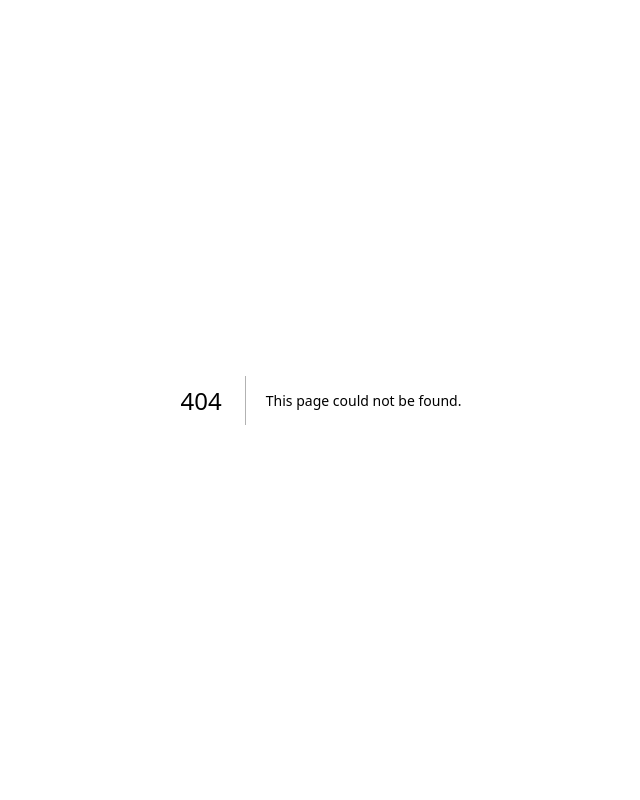
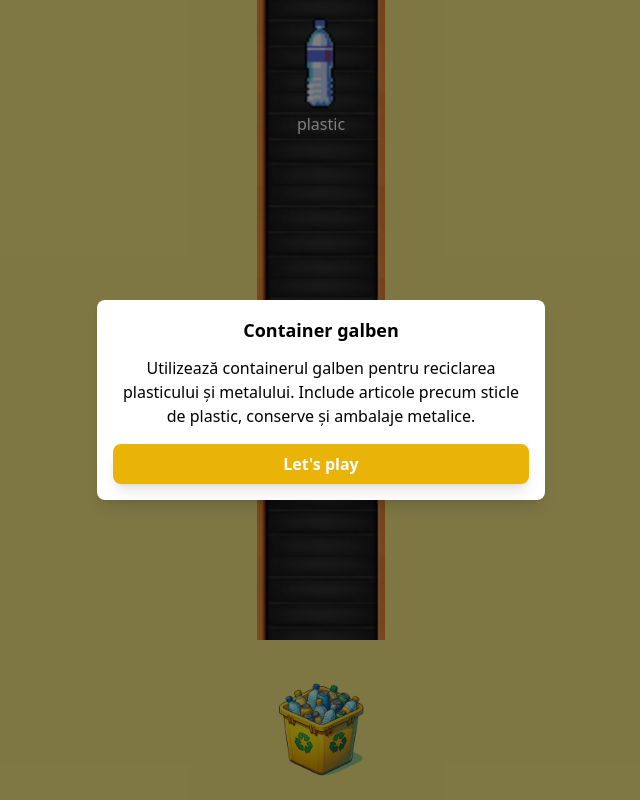
Before and after one commit to ClaudiuBogdan/recycle_quest, a Next.js app: page /tutorial in a window 1280 px wide. Before the commit this address had no page. Shown: the whole page, without its empty margins (319-959 px from the left). Built offline with nearby package versions, Linux system fonts and the light colour scheme.

Commit message:
feat(tutorial): add tutorial page

```diff
--- a/src/components/game/Game.tsx
+++ b/src/components/game/Game.tsx
@@ -39,7 +39,7 @@ const Game: React.FC<GameProps> = ({ onGameEnded }) => {
   const { events, addEvent } = useEvents();
   const { lives, removeLife } = useLives();
   const { scoreState, updateScore } = useScore();
-  const speed = useSpeed(gameEnded);
+  const speed = useSpeed({ paused: gameEnded });
   const { conveyorBeltSize, binsSize } = useSize();
 
   useEffect(() => {
--- a/src/components/game/hooks/useSpeed.ts
+++ b/src/components/game/hooks/useSpeed.ts
@@ -1,24 +1,39 @@
-import { useEffect, useState } from "react";
+import { useEffect, useRef, useState } from "react";
 
-const useSpeed = (gameEnded: boolean) => {
-  const [speed, setSpeed] = useState(0);
-  const [factor, setFactor] = useState(0.15);
+type UseSpeedProps = {
+  paused: boolean;
+  initialSpeed?: number;
+  constantSpeed?: boolean;
+  speedIncrement?: number;
+};
+
+const useSpeed = ({
+  paused,
+  initialSpeed = 0.15,
+  constantSpeed = false,
+  speedIncrement = 0.015,
+}: UseSpeedProps) => {
+  const [speed, setSpeed] = useState(initialSpeed);
+  const lastSpeedRef = useRef(speed);
+  lastSpeedRef.current = speed > 0 ? speed : lastSpeedRef.current; // Update last speed value when speed changes but is not paused
 
   useEffect(() => {
-    if (gameEnded) {
+    if (paused) {
       setSpeed(0);
-      return;
+    } else {
+      setSpeed(lastSpeedRef.current);
     }
-    const devicePixelDensity =
-      typeof window !== "undefined" ? window.devicePixelRatio || 1 : 1;
-    const newSpeed = factor / devicePixelDensity;
-    setSpeed(newSpeed);
-    const timeoutId = setTimeout(
-      () => setFactor((factor) => (factor += 0.01)),
-      10000,
-    );
-    return () => clearTimeout(timeoutId);
-  }, [factor, gameEnded]);
+  }, [paused]);
+
+  useEffect(() => {
+    if (!constantSpeed) {
+      const timeoutId = setTimeout(
+        () => setSpeed((speed) => speed + speedIncrement),
+        10000,
+      );
+      return () => clearTimeout(timeoutId);
+    }
+  }, [speedIncrement, constantSpeed, paused]);
   return speed;
 };
 export default useSpeed;
--- a/src/components/game/tutorial/BasicTutorial.tsx
+++ b/src/components/game/tutorial/BasicTutorial.tsx
@@ -3,6 +3,8 @@ import { useCallback, useEffect, useState } from "react";
 import { BinData, RecycleBinType } from "@/models/Bin";
 import { GameEvent } from "@/models/Game";
 import { TrashItemData } from "@/models/TrashItem";
+import InformationOverlay from "./InformationOverlay";
+import { LevelMetadata } from "./types";
 import Bins from "../Bins";
 import ConveyorBelt from "../ConveryorBelt";
 import {
@@ -11,52 +13,77 @@ import {
   useEvents,
 } from "../hooks/useEvents";
 import { useItems } from "../hooks/useItems";
+import { useScore } from "../hooks/useScore";
 import useSize from "../hooks/useSize";
 import useSpeed from "../hooks/useSpeed";
 import { useValidationAnimation } from "../hooks/useValidationAnimation";
 import { ITrashItemUI } from "../types";
 
+type InformationOverlayProps = {
+  title: string;
+  message: string;
+  buttonText: string;
+};
+
 interface BasicTutorialProps {
+  id: string;
+  level: number;
   bins: BinData[];
   trashItems: TrashItemData[];
-  onTutorialEnded: (args: {
-    startedAt: string;
-    endedAt: string;
-    events: GameEvent[];
-  }) => void;
+  scoreThreshold: number;
+  info: InformationOverlayProps;
+  onTutorialEnded: (args: LevelMetadata) => void;
 }
 
 const BasicTutorial: React.FC<BasicTutorialProps> = ({
+  id,
+  level,
   bins,
   trashItems,
+  scoreThreshold,
+  info,
   onTutorialEnded,
 }) => {
+  const [paused, setPaused] = useState(true);
+  const [showOverlay, setShowOverlay] = useState(true);
   const [startedAt] = useState(new Date().toISOString());
   const [tutorialEnded, setTutorialEnded] = useState(false);
   const { setState: setValidationState, color } = useValidationAnimation();
   const { items, removeItem, getFirstItem, verifyBinSelection } =
     useItems(trashItems);
   const { events, addEvent } = useEvents();
-  const speed = useSpeed(tutorialEnded);
+  const speed = useSpeed({
+    paused: tutorialEnded || paused,
+    constantSpeed: true,
+  });
+  const { scoreState, updateScore } = useScore();
   const { conveyorBeltSize, binsSize } = useSize();
+
+  useEffect(() => {
+    if (scoreState.score >= scoreThreshold) {
+      setTutorialEnded(true);
+    }
+  }, [scoreState, scoreThreshold]);
 
   useEffect(() => {
     if (!tutorialEnded) {
       return;
     }
-    setTutorialEnded(true); // FIXME
     onTutorialEnded({
+      id,
+      level,
       startedAt,
       endedAt: new Date().toISOString(),
       events,
     });
-  }, [tutorialEnded, onTutorialEnded, startedAt, events]);
+  }, [id, level, tutorialEnded, onTutorialEnded, startedAt, events]);
 
   const handleGameEvent = useCallback(
     (event: GameEvent) => {
       addEvent(event);
+      updateScore(event);
     },
-    [addEvent],
+    [addEvent, updateScore],
   );
 
   const handleOverflow = useCallback(
@@ -89,6 +116,11 @@ const BasicTutorial: React.FC<BasicTutorialProps> = ({
     }
   };
 
+  const handleCloseInfo = () => {
+    setShowOverlay(false);
+    setPaused(false);
+  };
+
   return (
     <div
       className={`h-screen ${color} transition duration-300 relative overflow-hidden flex justify-center`}
@@ -100,6 +132,9 @@ const BasicTutorial: React.FC<BasicTutorialProps> = ({
         size={conveyorBeltSize}
       />
       <Bins bins={bins} onBinClick={handleBinClick} size={binsSize} />
+      {showOverlay && (
+        <InformationOverlay {...info} onClose={handleCloseInfo} />
+      )}
     </div>
   );
 };
--- /dev/null
+++ b/src/components/game/tutorial/InformationOverlay.tsx
@@ -0,0 +1,27 @@
+import SubmitButton from "@/components/SubmitButton";
+
+type InformationOverlayProps = {
+  title: string;
+  message: string;
+  buttonText: string;
+  onClose: () => void;
+};
+
+const InformationOverlay: React.FC<InformationOverlayProps> = ({
+  title,
+  message,
+  buttonText,
+  onClose,
+}) => {
+  return (
+    <div className="absolute top-0 left-0 w-full h-full bg-black bg-opacity-50 flex justify-center items-center">
+      <div className="bg-white p-4 rounded-lg shadow-lg max-w-md text-center">
+        <h2 className="text-lg font-bold mb-3">{title}</h2>
+        <p>{message}</p>
+        <SubmitButton onClick={onClose} label={buttonText} />
+      </div>
+    </div>
+  );
+};
+
+export default InformationOverlay;
--- a/src/components/game/tutorial/Tutorial.tsx
+++ b/src/components/game/tutorial/Tutorial.tsx
@@ -1,28 +1,50 @@
-import React from "react";
-import { YellowBin } from "@/data/trashBins";
-import { yellowTrashItems } from "@/data/trashItems";
-import { GameEvent } from "@/models/Game";
+import React, { useState } from "react";
 import BasicTutorial from "./BasicTutorial";
+import InformationOverlay from "./InformationOverlay";
+import { levels } from "./data";
+import { LevelMetadata } from "./types";
 
 interface TutorialProps {
-  // Define your props here
+  onComplete: (metadata: LevelMetadata[]) => void;
 }
 
-const TutorialComponent: React.FC<TutorialProps> = () => {
-  const handleLevelEnded = (args: {
-    startedAt: string;
-    endedAt: string;
-    events: GameEvent[];
-  }) => {
-    console.log("Level ended", args);
+const TutorialComponent: React.FC<TutorialProps> = ({ onComplete }) => {
+  const [level, setLevel] = useState(0);
+  const [metadata, setMetadata] = useState<LevelMetadata[]>([]);
+  const handleLevelEnded = (args: LevelMetadata) => {
+    setMetadata((data) => [...data, args]);
+    setLevel((level) => level + 1);
   };
+
+  const handleEndScreenClose = () => {
+    onComplete(metadata);
+  };
+
+  const levelData = levels[level];
   return (
     <div>
-      <BasicTutorial
-        bins={[YellowBin]}
-        trashItems={yellowTrashItems}
-        onTutorialEnded={handleLevelEnded}
-      />
+      {levelData && (
+        <BasicTutorial
+          key={levelData.id}
+          id={levelData.id}
+          level={level}
+          bins={levelData.bins}
+          scoreThreshold={levelData.scoreThreshold}
+          trashItems={levelData.trashItems}
+          info={levelData.info}
+          onTutorialEnded={handleLevelEnded}
+        />
+      )}
+      {!levelData && (
+        <InformationOverlay
+          title={"Tutorial completat"}
+          message={
+            "Felicitări, ai completat tutorialul! Acum ești pregătit să devii un super-erou al reciclării. Folosește cunoștințele dobândite pentru a face alegeri mai bune în reciclare și pentru a proteja mediul. E timpul să îți aplici abilitățile în joc și în viața de zi cu zi. Haide să începem!"
+          }
+          buttonText={"Menu principal"}
+          onClose={handleEndScreenClose}
+        />
+      )}
     </div>
   );
 };
--- /dev/null
+++ b/src/components/game/tutorial/data.ts
@@ -0,0 +1,90 @@
+import {
+  BlackBin,
+  BlueBin,
+  BrownBin,
+  GreenBin,
+  YellowBin,
+  trashBins,
+} from "@/data/trashBins";
+import {
+  blackTrashItems,
+  blueTrashItems,
+  brownTrashItems,
+  greenTrashItems,
+  trashItems,
+  yellowTrashItems,
+} from "@/data/trashItems";
+export const levels = [
+  {
+    id: "yellow-bins",
+    bins: [YellowBin],
+    scoreThreshold: 4,
+    trashItems: yellowTrashItems,
+    info: {
+      title: "Container galben",
+      message:
+        "Utilizează containerul galben pentru reciclarea plasticului și metalului. Include articole precum sticle de plastic, conserve și ambalaje metalice.",
+      buttonText: "Let's play",
+    },
+  },
+  {
+    id: "blue-bins",
+    bins: [BlueBin],
+    scoreThreshold: 4,
+    info: {
+      title: "Container albastru",
+      message:
+        "Containerul albastru este destinat hârtiei și cartonului. Aici poți arunca ziare, reviste, cutii de carton și alte produse din hârtie.",
+      buttonText: "Let's play",
+    },
+    trashItems: blueTrashItems,
+  },
+  {
+    id: "green-bins",
+    bins: [GreenBin],
+    scoreThreshold: 4,
+    info: {
+      title: "Container verde",
+      message:
+        "Folosește containerul verde pentru sticlă. Acesta este locul potrivit pentru sticle de băuturi, borcane de sticlă și alte tipuri de ambalaje din sticlă.",
+      buttonText: "Let's play",
+    },
+    trashItems: greenTrashItems,
+  },
+  {
+    id: "brown-bins",
+    bins: [BrownBin],
+    scoreThreshold: 4,
+    info: {
+      title: "Container maron",
+      message:
+        "Containerul maron este pentru deșeuri organice. Aici poți depune resturi de mâncare, coji de fructe și legume, și alte materiale biodegradabile.",
+      buttonText: "Let's play",
+    },
+    trashItems: brownTrashItems,
+  },
+  {
+    id: "black-bins",
+    bins: [BlackBin],
+    scoreThreshold: 4,
+    info: {
+      title: "Container negru",
+      message:
+        "Utilizează containerul negru pentru deșeurile menajere care nu se încadrează în celelalte categorii. Acesta este destinat pentru deșeurile generale care nu sunt reciclabile.",
+      buttonText: "Let's play",
+    },
+    trashItems: blackTrashItems,
+  },
+  {
+    id: "all-bins",
+    bins: trashBins,
+    scoreThreshold: 20,
+    info: {
+      title: "Toate recipientele",
+      message:
+        "În acest nivel, vei folosi toate recipientele de reciclare. Amintește-ți: containerul galben pentru plastic și metal, albastru pentru hârtie și carton, verde pentru sticlă, maron pentru deșeuri organice, și negru pentru alte deșeuri menajere. Selectează recipientul corect pentru fiecare tip de deșeu pentru a maximiza punctajul tău!",
+      buttonText: "Let's play",
+    },
+    trashItems: trashItems,
+  },
+];
--- /dev/null
+++ b/src/components/game/tutorial/types.ts
@@ -0,0 +1,9 @@
+import { GameEvent } from "@/models/Game";
+
+export type LevelMetadata = {
+  id: string;
+  level: number;
+  startedAt: string;
+  endedAt: string;
+  events: GameEvent[];
+};
--- a/src/pages/home.tsx
+++ b/src/pages/home.tsx
@@ -6,6 +6,7 @@ import NavigationButton from "@/components/NavigationButton";
 const inter = Inter({ subsets: ["latin"] });
 
 export default function Home() {
+  const tutorialText = "Tutorial";
   const newGameText = "New Game";
   const leaderboardText = "Leaderboard";
   const infoText = "Info";
@@ -18,6 +19,7 @@ export default function Home() {
         Welcome to RecycleQuest
       </h1>
       <div className={"max-w-2xl"}>
+        <NavigationButton path={"/tutorial"} buttonName={tutorialText} />
         <NavigationButton path={"/game"} buttonName={newGameText} />
         <NavigationButton path={"/leaderboard"} buttonName={leaderboardText} />
         <NavigationButton path={"/information"} buttonName={infoText} />
--- a/src/pages/playground.tsx
+++ b/src/pages/playground.tsx
@@ -1,9 +1,3 @@
-import TutorialComponent from "@/components/game/tutorial/Tutorial";
-
 export default function PlaygroundPage() {
-  return (
-    <main>
-      <TutorialComponent />
-    </main>
-  );
+  return <main></main>;
 }
--- /dev/null
+++ b/src/pages/tutorial.tsx
@@ -0,0 +1,21 @@
+import { useRouter } from "next/router";
+import { useCallback } from "react";
+import TutorialComponent from "@/components/game/tutorial/Tutorial";
+import { LevelMetadata } from "@/components/game/tutorial/types";
+
+export default function TutorialPage() {
+  const router = useRouter();
+  const handleOnComplete = useCallback(
+    (metadata: LevelMetadata[]) => {
+      // TODO: save data in api
+      console.log(metadata);
+      void router.push("/home");
+    },
+    [router],
+  );
+  return (
+    <main>
+      <TutorialComponent onComplete={handleOnComplete} />
+    </main>
+  );
+}
```
